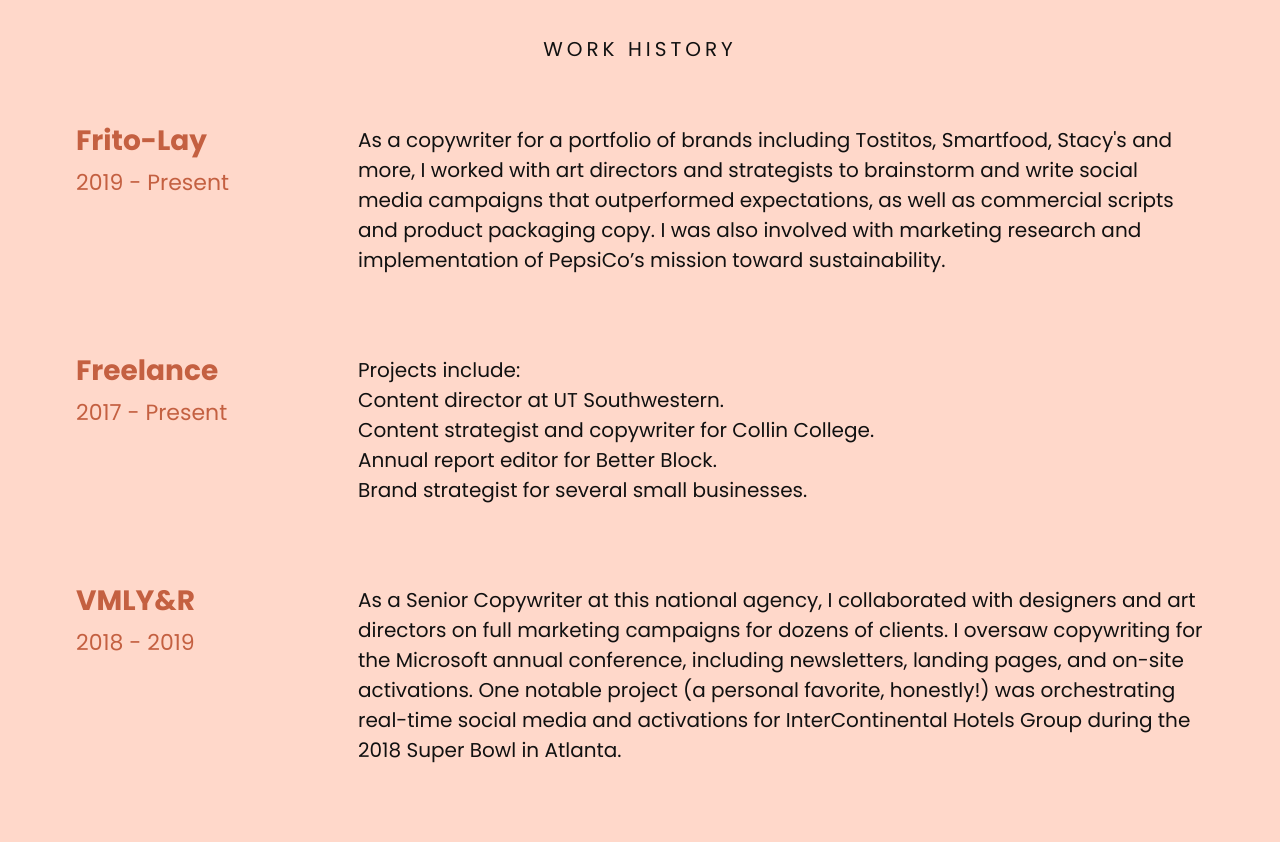
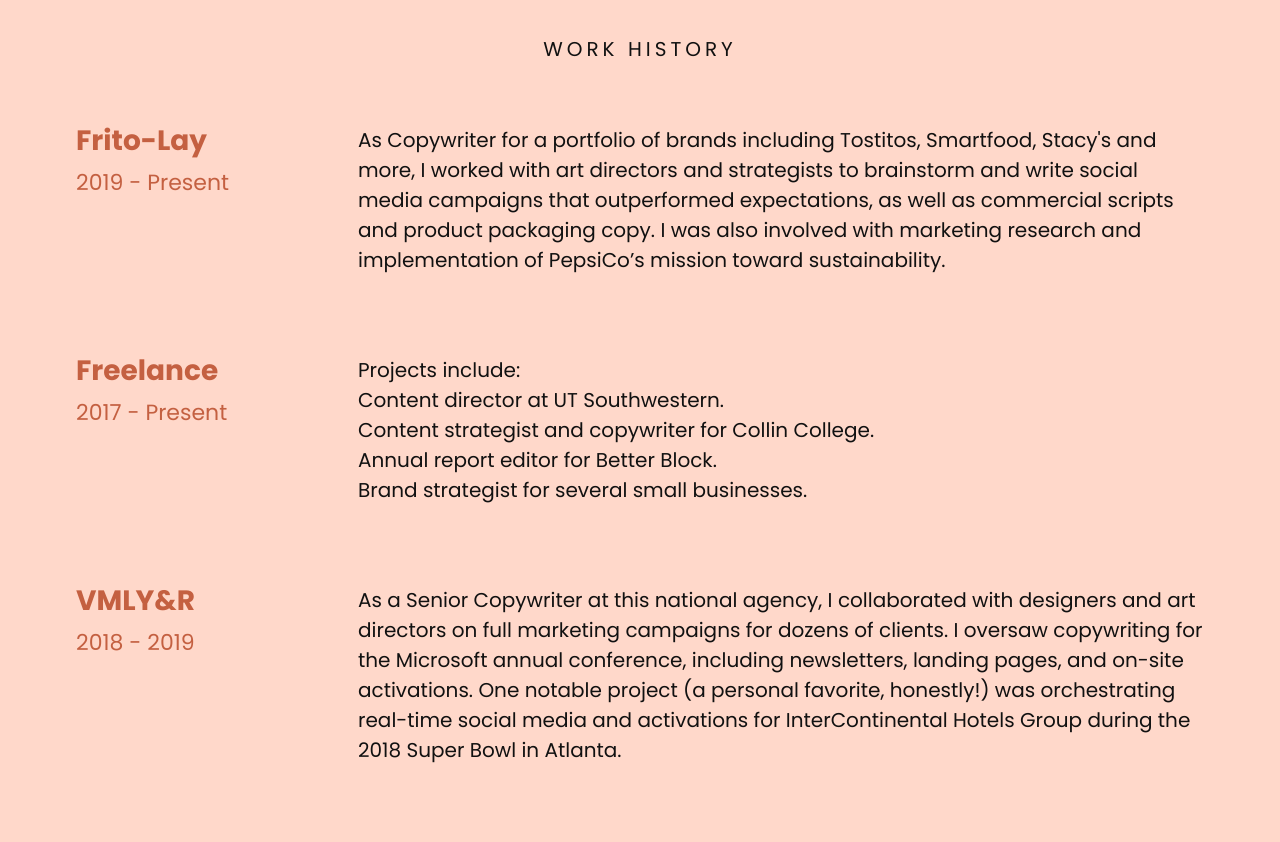
Before and after one commit to mjchamplin/kaytee.me, a website: page index.html in a window 1280 px wide. Shown: the part 1720-2562 px from the top of the page. Drawn offline with nearby package versions, Linux system fonts and the light colour scheme.

Commit message:
Copy update

```diff
--- a/index.html
+++ b/index.html
@@ -89,7 +89,7 @@
           </div>
           <div class="job-description">
             <p>
-              As a copywriter for a portfolio of brands including Tostitos, Smartfood, Stacy's and more, I worked with art directors and strategists to brainstorm and write social media campaigns that outperformed expectations, as well as commercial scripts and product packaging copy. I was also involved with marketing research and implementation of PepsiCo’s mission toward sustainability.
+              As Copywriter for a portfolio of brands including Tostitos, Smartfood, Stacy's and more, I worked with art directors and strategists to brainstorm and write social media campaigns that outperformed expectations, as well as commercial scripts and product packaging copy. I was also involved with marketing research and implementation of PepsiCo’s mission toward sustainability.
             </p>
           </div>
         </div>
```
